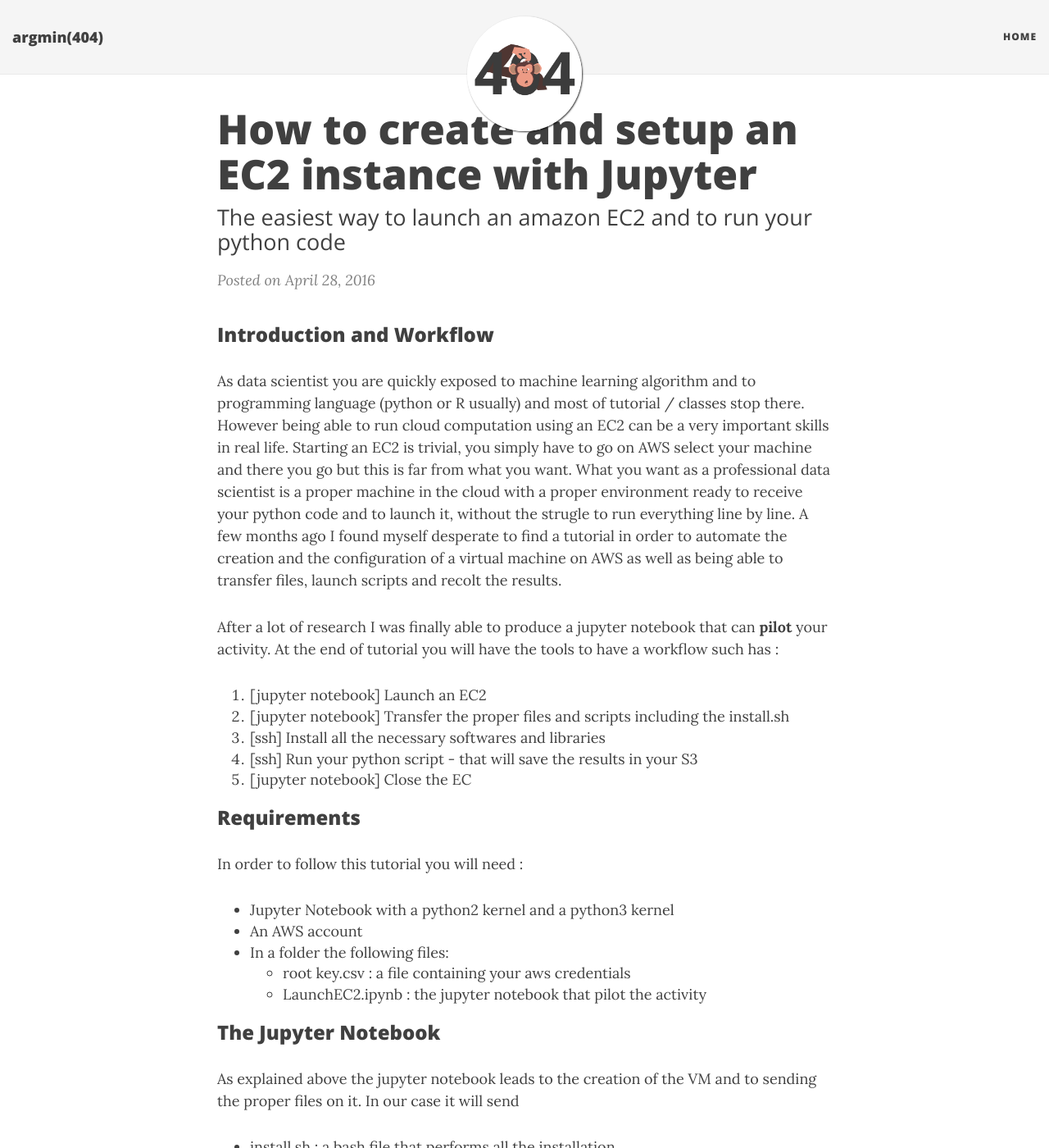
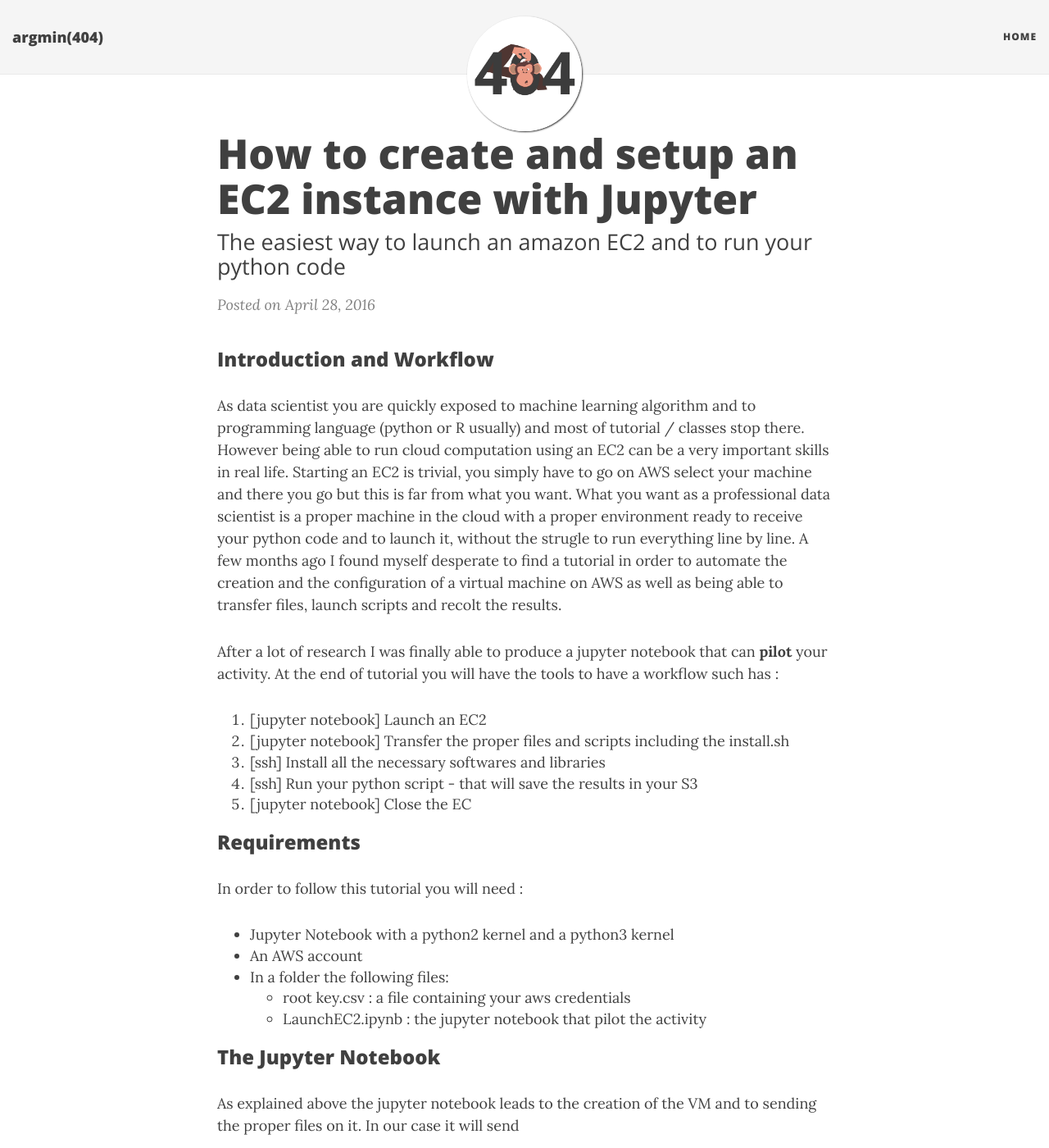
Before and after one commit to abouscarel/argmin404.github.io, a Jekyll site: the page built from _posts/2016-04-28-Launch an EC2 from jupyter.md, in a window 1280 px wide and 1400 px high. Shown: the whole window at 82% size. Built offline with Jekyll 4.4.1, drawn with Linux system fonts in a browser that asks for light colours; nearby versions of some CDN libraries; comment, search, counter and statistics services are not loaded.

Commit message:
margin top

```diff
--- a/css/main.css
+++ b/css/main.css
@@ -366,7 +366,7 @@
   font-size: 50px;
 }
 .intro-header .post-heading h1 {
-  margin-top: 0;
+  margin-top: 30px;
   font-size: 35px;
 }
 .intro-header .page-heading .page-subheading,
```
